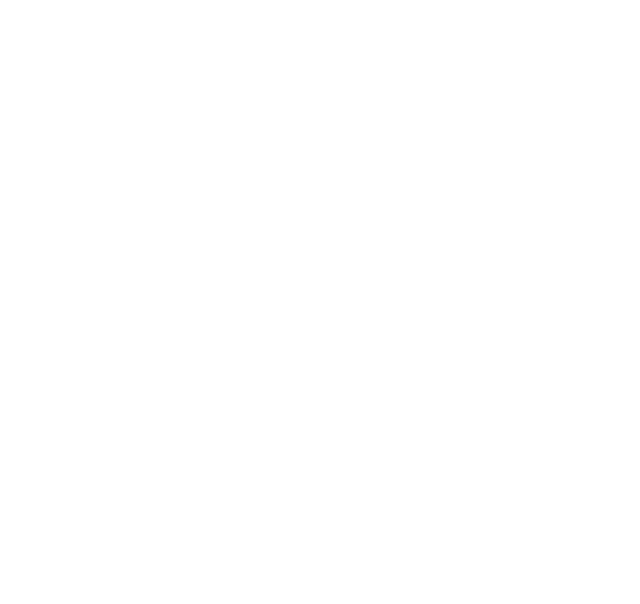
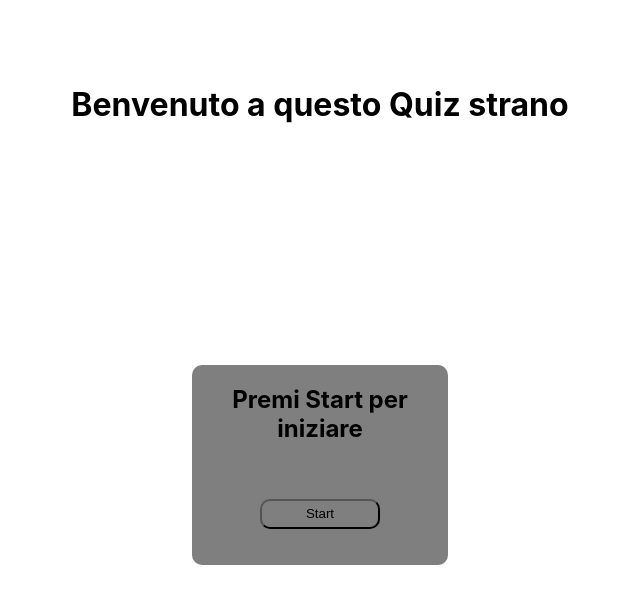
Before and after one commit to StefaniaGalazzo/quiz-app, a Next.js app: page / in a window 1280 px wide. Shown: the top 604 px of the page, without its empty margins (320-960 px from the left). Built offline with nearby package versions, Linux system fonts and the light colour scheme.

Commit message:
feat: start page

```diff
--- /dev/null
+++ b/components/StartPage/StartPage.module.scss
@@ -0,0 +1,25 @@
+.startPage{
+    display: flex;
+    flex-direction: column;
+    width: 95vw;
+    height: 90vh;
+    background-color: rgba(255, 255, 255, 0.3);
+    text-align: center;
+
+    .start{
+        display: flex;
+        flex-direction: column;
+        margin: auto;
+        width: 20vw;
+        height: 25vh;
+        background-color: rgba(0, 0, 0, 0.5);
+        border-radius: 10px;
+        .startButton{
+            margin: auto ;
+            width: 120px;
+            height: 30px;
+            background-color: transparent;
+            border-radius: 10px;
+        }
+    }
+}
--- /dev/null
+++ b/components/StartPage/start.jsx
@@ -0,0 +1,22 @@
+import styles from "./StartPage.module.scss";
+
+
+const Start = () => {
+
+  const handleClick = () => {
+  };
+
+  return (
+    <div className={styles.startPage}>
+    <h1>Benvenuto a questo Quiz strano</h1>
+     <div className={styles.start}>
+     <h2>Premi Start per iniziare</h2>
+        <button className={styles.startButton} onClick={handleClick}>
+          Start
+        </button>
+      </div>
+    </div>
+  );
+}
+
+export default Start;
--- a/package.json
+++ b/package.json
@@ -11,7 +11,8 @@
   "dependencies": {
     "next": "12.1.0",
     "react": "17.0.2",
-    "react-dom": "17.0.2"
+    "react-dom": "17.0.2",
+    "sass": "^1.49.9"
   },
   "devDependencies": {
     "eslint": "8.10.0",
--- a/pages/index.js
+++ b/pages/index.js
@@ -1,4 +1,5 @@
 import Head from 'next/head'
+import Start from '../components/StartPage/start'
 import styles from '../styles/Home.module.css'
 
 export default function Home() {
@@ -11,7 +12,7 @@
       </Head>
 
       <main className={styles.main}>
-
+        <Start />
       </main>
 
 
```
Also changed, not shown: 1 other file (tests, documents, lock files or other folders).
